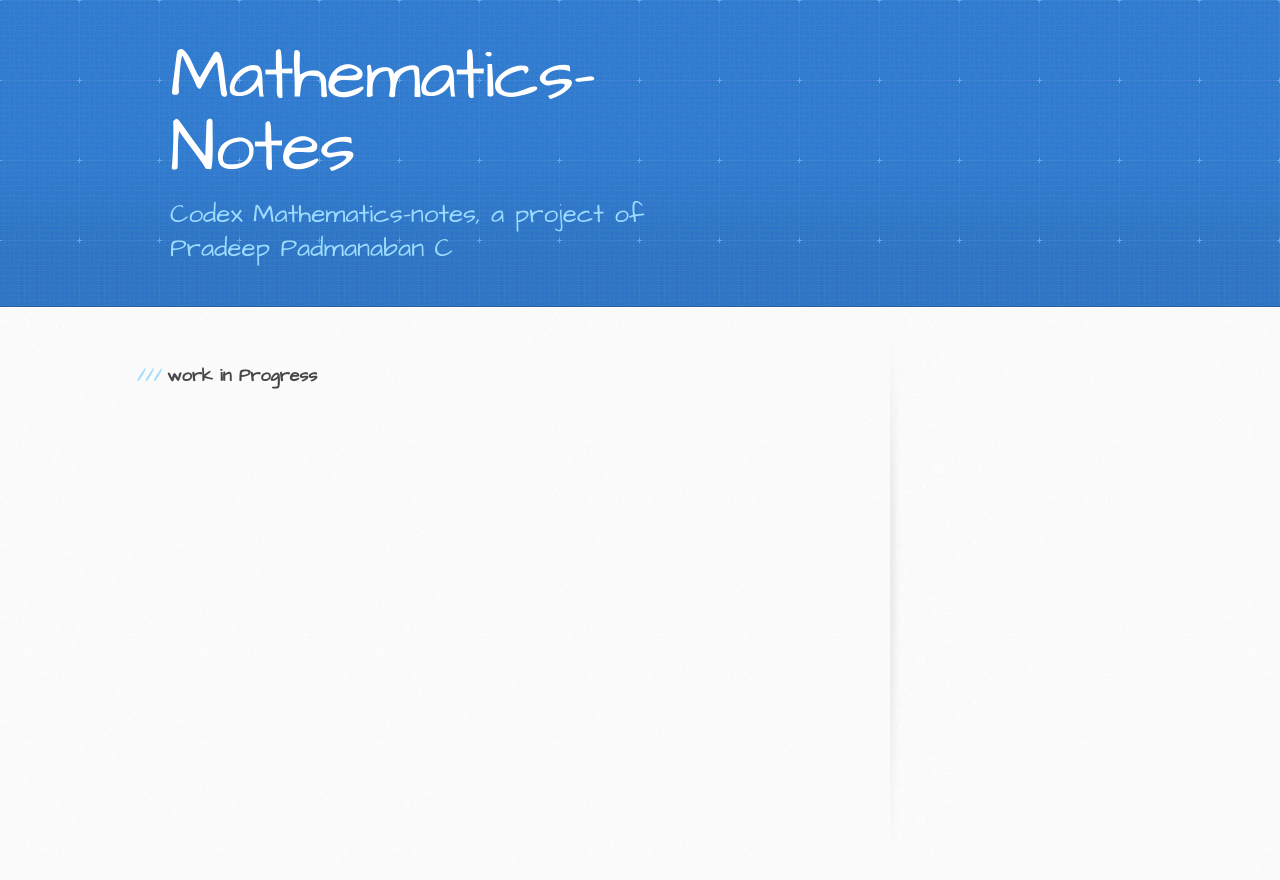
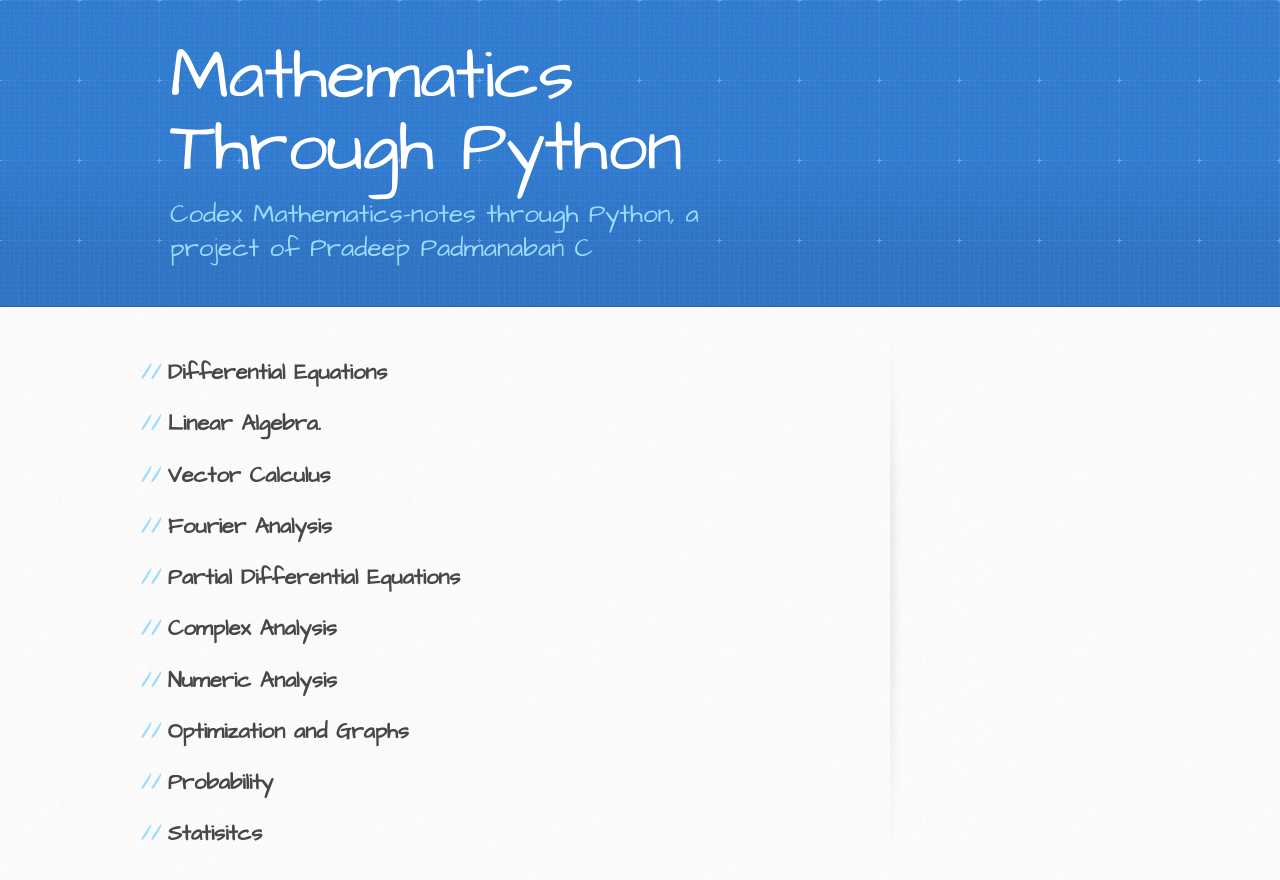
Before and after one commit to ChocolatePadmanaban/Mathematics-Notes, a Jekyll site: the page built from index.md, in a window 1280 px wide. Shown: the top 880 px of the page. Built offline with Jekyll 4.4.1, drawn with Linux system fonts in a browser that asks for light colours.

Commit message:
started Mathematics through Python

```diff
--- a/_config.yml
+++ b/_config.yml
@@ -1,5 +1,5 @@
-title: Mathematics-Notes
-description: Codex Mathematics-notes, a project of Pradeep Padmanaban C
+title: Mathematics Through Python
+description: Codex Mathematics-notes through Python, a project of Pradeep Padmanaban C
 show_downloads: false
 google_analytics:
 theme: jekyll-theme-architect
--- a/index.md
+++ b/index.md
@@ -2,4 +2,22 @@
 layout: default
 ---
 
-### work in Progress
+## Differential Equations
+
+## Linear Algebra.
+
+## Vector Calculus
+
+## Fourier Analysis
+
+## Partial Differential Equations
+
+## Complex Analysis
+
+## Numeric Analysis
+
+## Optimization and Graphs
+
+## Probability
+
+## Statisitcs
```
